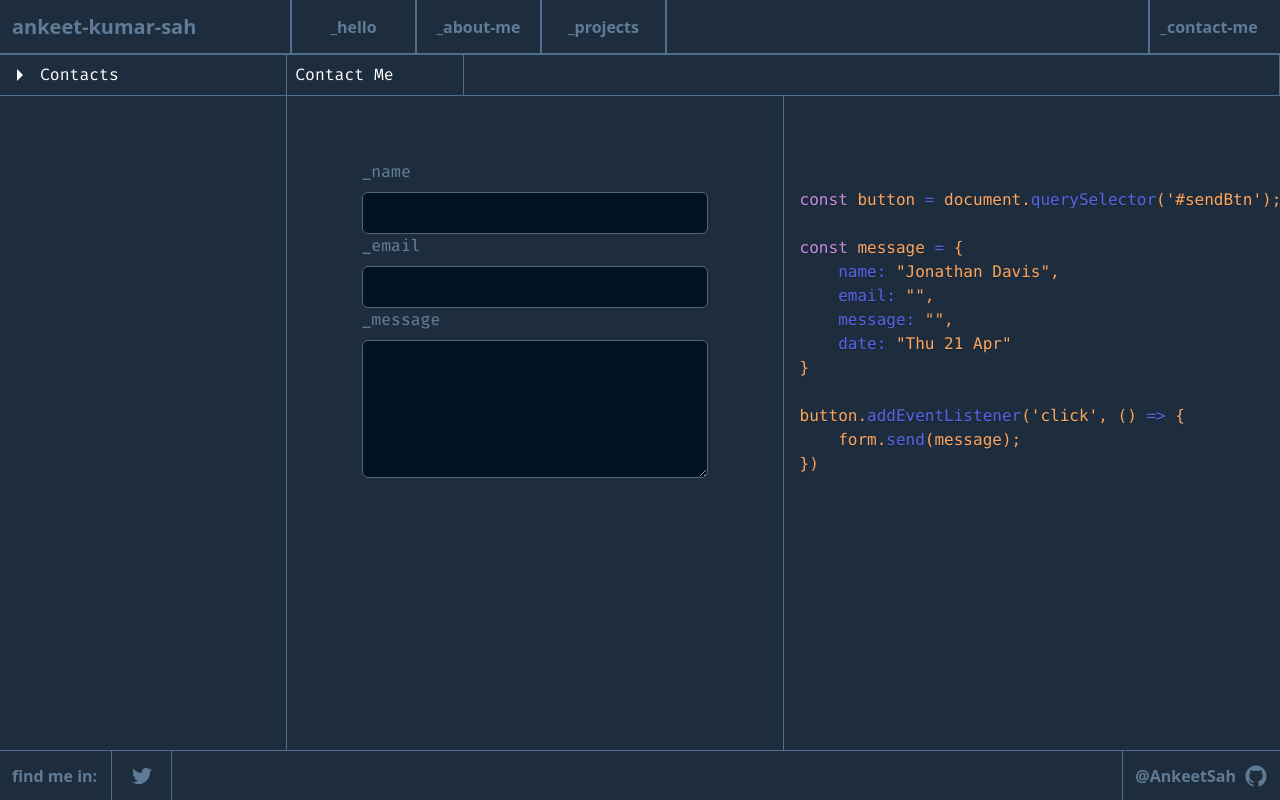
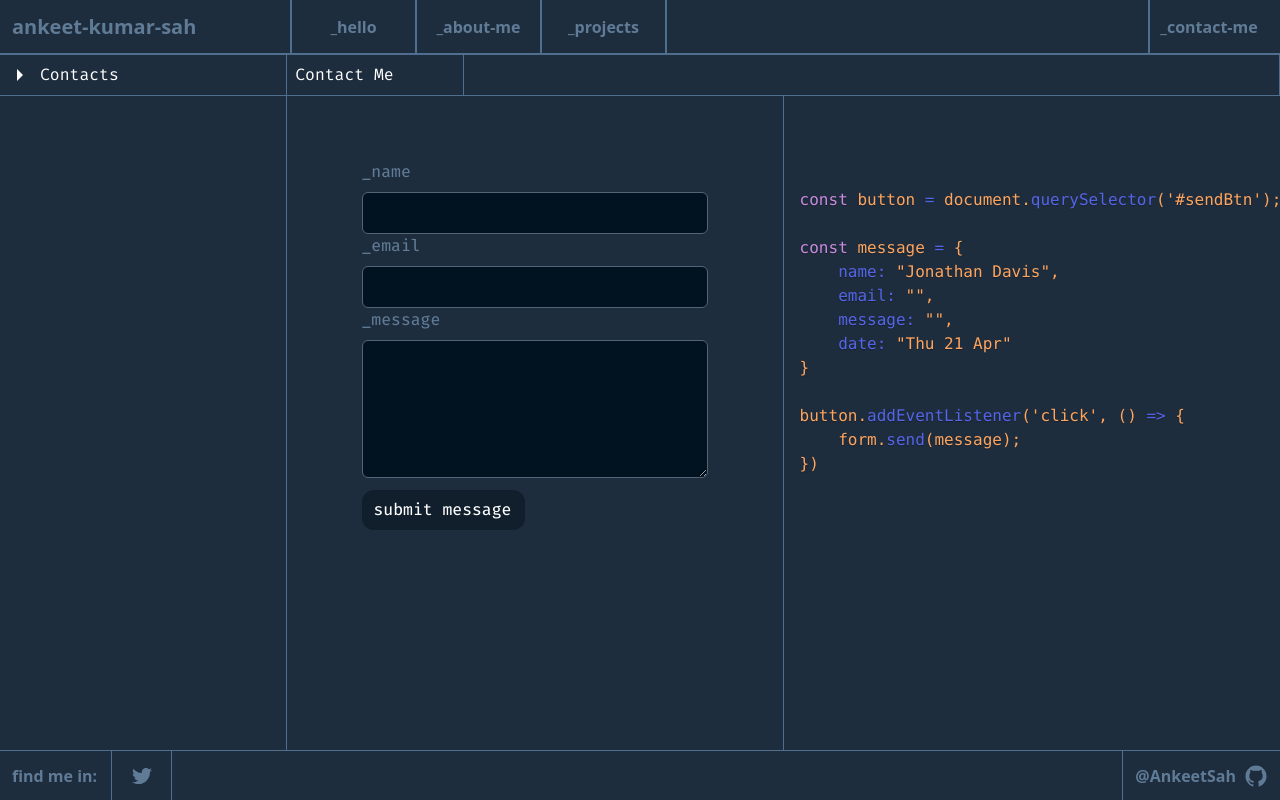
Before and after one commit to AnkeetSah/my_portfolio01, a React (Vite) app: page /contact in a window 1280 px wide. Built offline with nearby package versions, Linux system fonts and the light colour scheme.

Commit message:
added submit button in the cotact page

```diff
--- a/src/pages/Contact/Contact.jsx
+++ b/src/pages/Contact/Contact.jsx
@@ -58,6 +58,8 @@ const Contact = () => {
               <input className='bg-[#011221] text-white mt-2 p-2 border border-[#546476] rounded-md'  type="email" name="" id="" />
               <label className='text-text_primary' htmlFor="#">_message</label>
               <textarea  className='bg-[#011221] text-white mt-2 p-2 border border-[#546476] active:border-[#607B96] rounded-md ' rows={5} name="" id=""></textarea>
+
+              <button   className='text-left mt-3 text-[#FFFFFF] bg-[#111f2d] py-2 px-3 rounded-xl w-[163px]'  type="submit">submit message</button>
             </form>
           </div>
 
```
